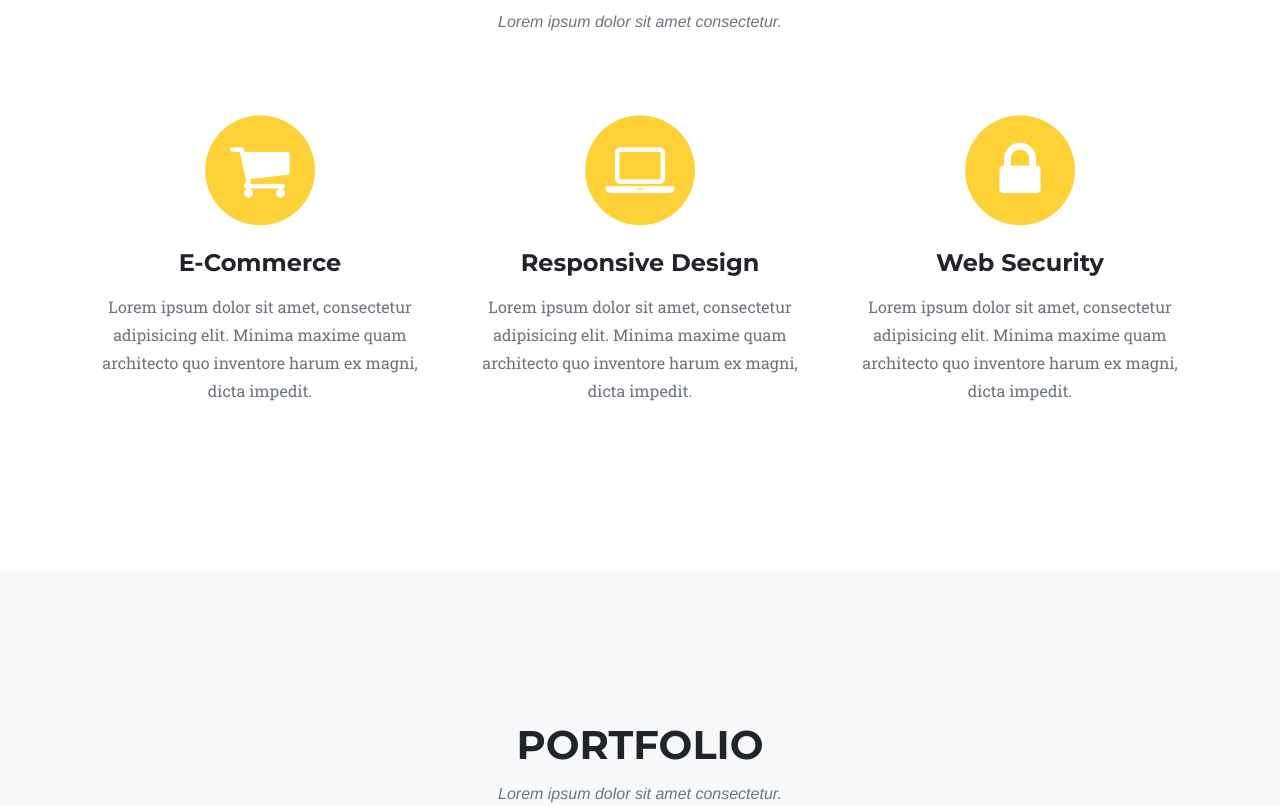
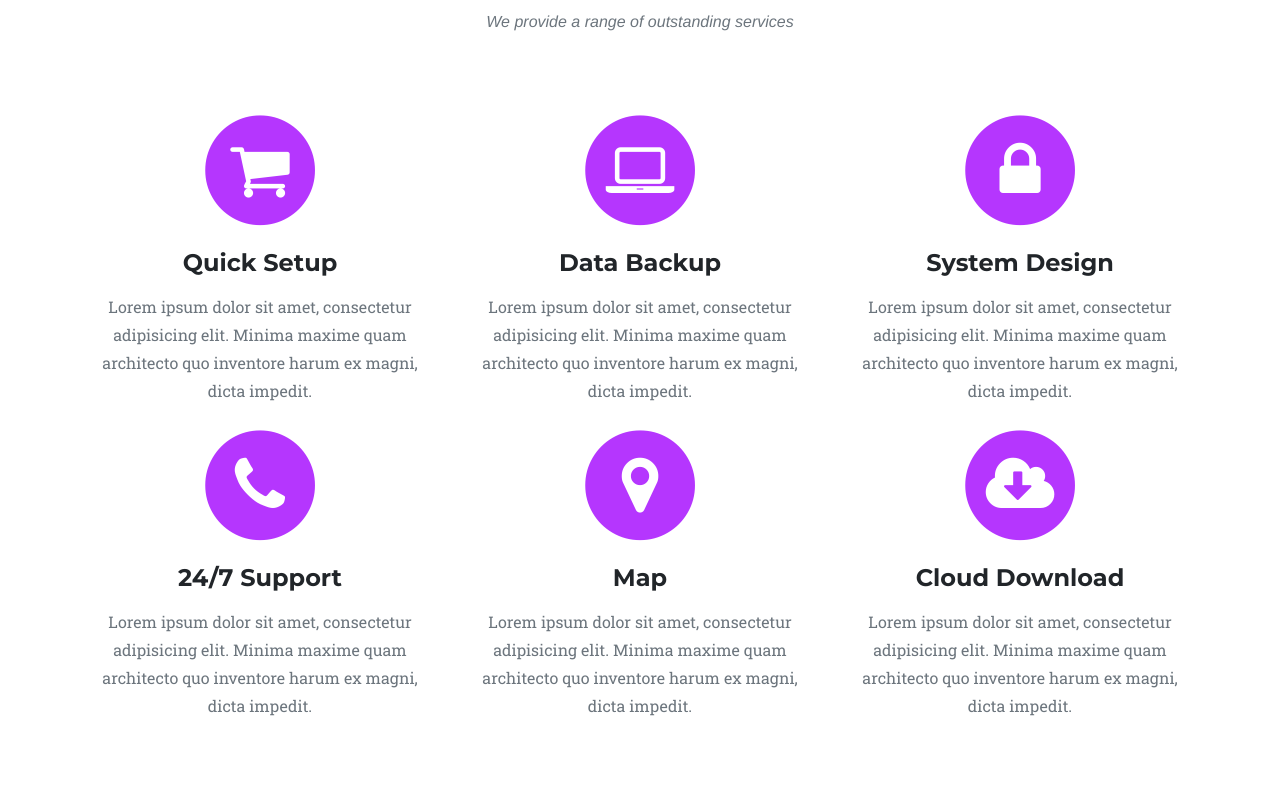
Before and after one commit to buddylee939/leo-landingpage, a plain HTML site: page index.html in a window 1280 px wide. Shown: the part 960-1766 px from the top of the page. Drawn offline with Linux system fonts and the light colour scheme; a web font is replaced by a local one.

Commit message:
Updated the services section

```diff
--- /dev/null
+++ b/css/main.css
@@ -0,0 +1,3 @@
+.text-primary {
+	color: #b536fe !important;
+}
--- a/index.html
+++ b/index.html
@@ -20,6 +20,7 @@
 
     <!-- Custom styles for this template -->
     <link href="css/agency.min.css" rel="stylesheet">
+    <link href="css/main.css" rel="stylesheet">
 
   </head>
 
@@ -69,7 +70,7 @@
         <div class="row">
           <div class="col-lg-12 text-center">
             <h2 class="section-heading text-uppercase">Services</h2>
-            <h3 class="section-subheading text-muted">Lorem ipsum dolor sit amet consectetur.</h3>
+            <h3 class="section-subheading text-muted">We provide a range of outstanding services</h3>
           </div>
         </div>
         <div class="row text-center">
@@ -78,7 +79,7 @@
               <i class="fa fa-circle fa-stack-2x text-primary"></i>
               <i class="fa fa-shopping-cart fa-stack-1x fa-inverse"></i>
             </span>
-            <h4 class="service-heading">E-Commerce</h4>
+            <h4 class="service-heading">Quick Setup</h4>
             <p class="text-muted">Lorem ipsum dolor sit amet, consectetur adipisicing elit. Minima maxime quam architecto quo inventore harum ex magni, dicta impedit.</p>
           </div>
           <div class="col-md-4">
@@ -86,7 +87,7 @@
               <i class="fa fa-circle fa-stack-2x text-primary"></i>
               <i class="fa fa-laptop fa-stack-1x fa-inverse"></i>
             </span>
-            <h4 class="service-heading">Responsive Design</h4>
+            <h4 class="service-heading">Data Backup</h4>
             <p class="text-muted">Lorem ipsum dolor sit amet, consectetur adipisicing elit. Minima maxime quam architecto quo inventore harum ex magni, dicta impedit.</p>
           </div>
           <div class="col-md-4">
@@ -94,7 +95,31 @@
               <i class="fa fa-circle fa-stack-2x text-primary"></i>
               <i class="fa fa-lock fa-stack-1x fa-inverse"></i>
             </span>
-            <h4 class="service-heading">Web Security</h4>
+            <h4 class="service-heading">System Design</h4>
+            <p class="text-muted">Lorem ipsum dolor sit amet, consectetur adipisicing elit. Minima maxime quam architecto quo inventore harum ex magni, dicta impedit.</p>
+          </div>
+          <div class="col-md-4">
+            <span class="fa-stack fa-4x">
+              <i class="fa fa-circle fa-stack-2x text-primary"></i>
+              <i class="fa fa-phone fa-stack-1x fa-inverse"></i>
+            </span>
+            <h4 class="service-heading">24/7 Support</h4>
+            <p class="text-muted">Lorem ipsum dolor sit amet, consectetur adipisicing elit. Minima maxime quam architecto quo inventore harum ex magni, dicta impedit.</p>
+          </div>
+          <div class="col-md-4">
+            <span class="fa-stack fa-4x">
+              <i class="fa fa-circle fa-stack-2x text-primary"></i>
+              <i class="fa fa-map-marker fa-stack-1x fa-inverse"></i>
+            </span>
+            <h4 class="service-heading">Map</h4>
+            <p class="text-muted">Lorem ipsum dolor sit amet, consectetur adipisicing elit. Minima maxime quam architecto quo inventore harum ex magni, dicta impedit.</p>
+          </div>
+          <div class="col-md-4">
+            <span class="fa-stack fa-4x">
+              <i class="fa fa-circle fa-stack-2x text-primary"></i>
+              <i class="fa fa-cloud-download fa-stack-1x fa-inverse"></i>
+            </span>
+            <h4 class="service-heading">Cloud Download</h4>
             <p class="text-muted">Lorem ipsum dolor sit amet, consectetur adipisicing elit. Minima maxime quam architecto quo inventore harum ex magni, dicta impedit.</p>
           </div>
         </div>
@@ -106,8 +131,8 @@
       <div class="container">
         <div class="row">
           <div class="col-lg-12 text-center">
-            <h2 class="section-heading text-uppercase">Portfolio</h2>
-            <h3 class="section-subheading text-muted">Lorem ipsum dolor sit amet consectetur.</h3>
+            <h2 class="section-heading text-uppercase">Features</h2>
+            <h3 class="section-subheading text-muted">We provide a range of outstanding features</h3>
           </div>
         </div>
         <div class="row">
```
